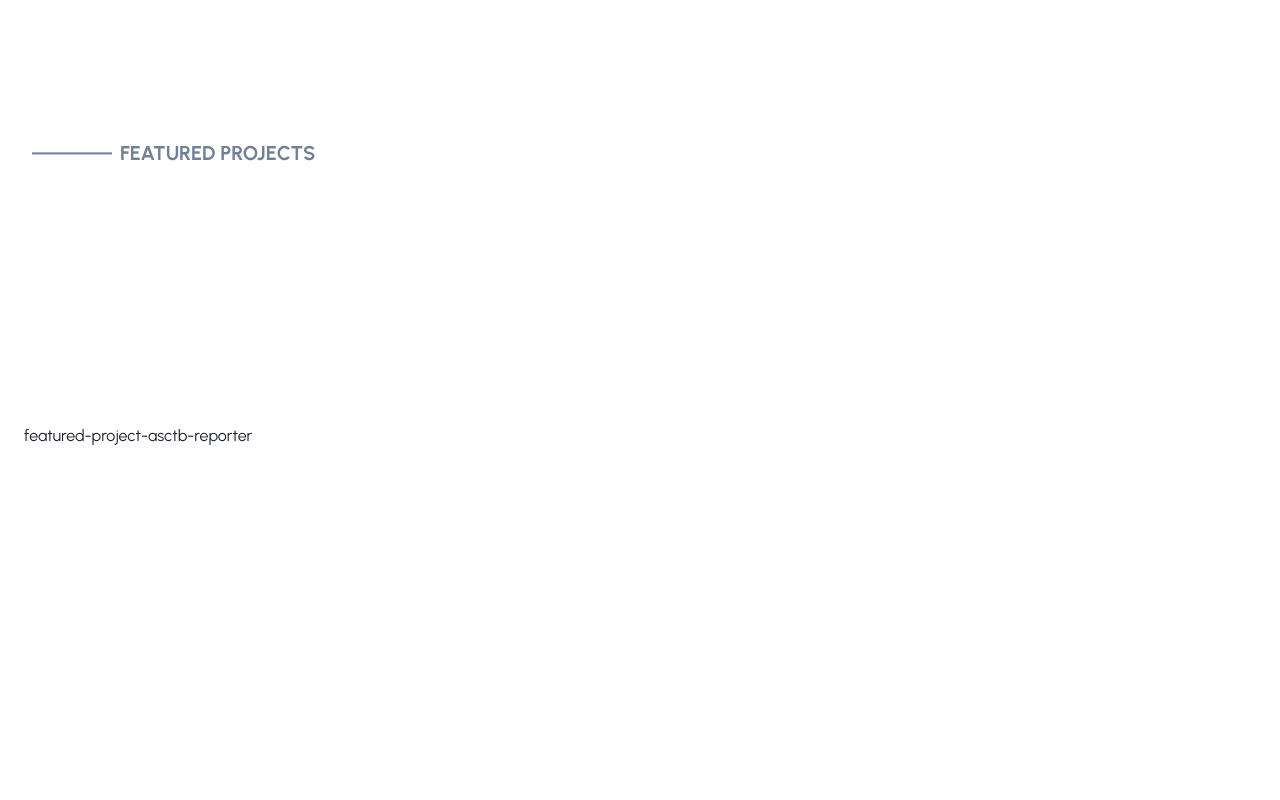
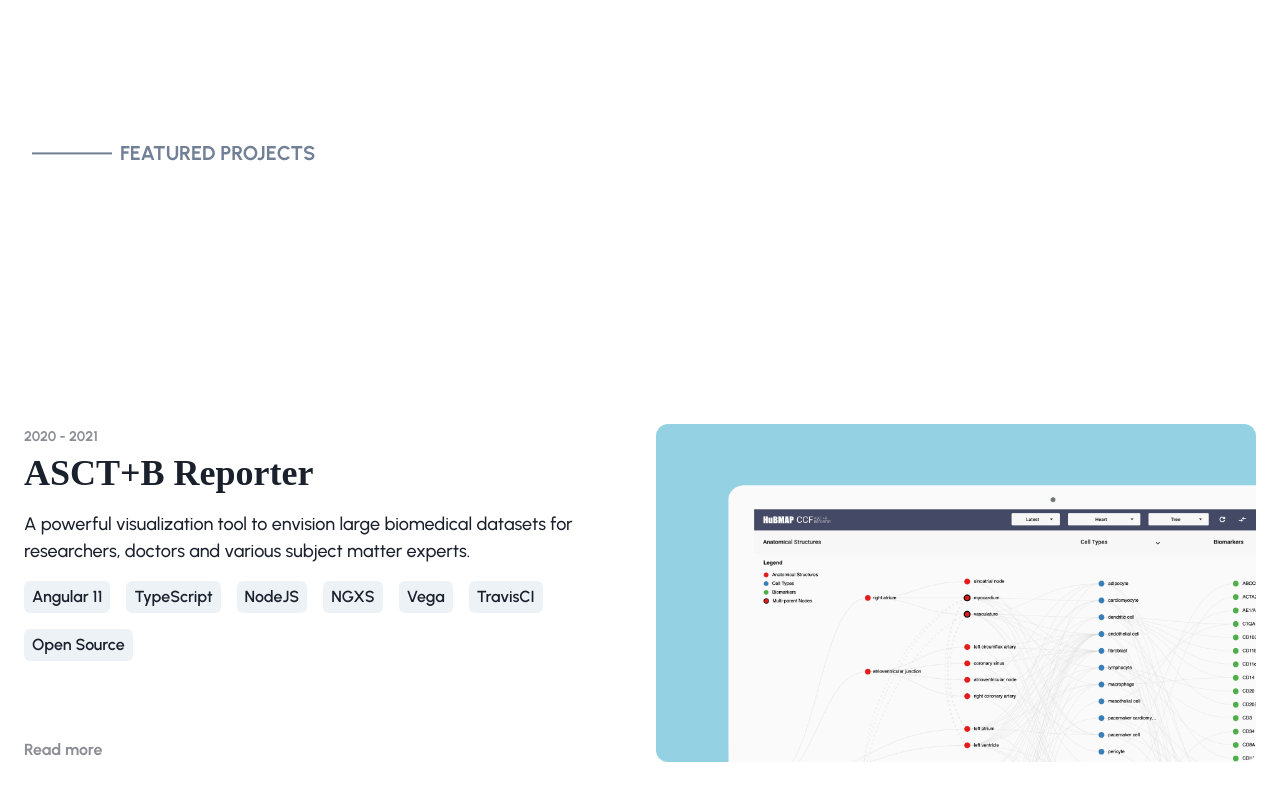
Before and after one commit to hrishikeshpaul/portfolio-template-v2, a React (Create React App) app: page / in a window 1280 px wide. Shown: the part 842-1642 px from the top of the page. Built offline with nearby package versions, Linux system fonts and the light colour scheme.

Commit message:
chore: aded basic feature proejct card

```diff
--- a/src/content/landing/landing.md
+++ b/src/content/landing/landing.md
@@ -1,4 +1,4 @@
-Welcome to my GitHub! I'm Paul, a Software Engineer (Frontend) at [Reputation](https://reputation.com/) based out of Chicago, Illinois. I recently graduated from Indiana University with a Master of Science degree in Computer Science, with an interest in Software Development, UX Design and Artificial Intelligence!
+Welcome to my GitHub! I'm Paul, a Software Engineer (Frontend) at [Reputation](https://reputation.com/) based out of Chicago, Illinois. I recently graduated from Indiana University with a Master of Science degree in Computer Science, with an interest in **Software Development**, **UX Design** and **Artificial Intelligence**!
 
 My background in both **development** and **design** puts me in a great position to create bold experiences and **I strive to make the perfect user interface look good, and work even better** – while keeping the user's needs at the center.
 
--- a/src/pages/featured-projects/featured-project-card/FeaturedProjectCard.tsx
+++ b/src/pages/featured-projects/featured-project-card/FeaturedProjectCard.tsx
@@ -1,4 +1,6 @@
 import { FC } from "react";
+
+import { Badge, Box, Flex, Heading, HStack, Image, Text } from "@chakra-ui/react";
 
 interface Props {
     id: string;
@@ -25,5 +27,48 @@ export const FeaturedProjectCard: FC<Props> = ({
     blog,
     image,
 }) => {
-    return <>{id}</>;
+    return (
+        <Flex justifyContent="space-between" id="featured-project-card" direction={{ base: "column", lg: "row" }}>
+            <Flex
+                h="auto"
+                pr={{ base: "8", lg: "0" }}
+                direction="column"
+                justifyContent="space-between"
+                flex={{ base: 1, lg: 0.6 }}
+            >
+                <Box>
+                    <Text fontSize="sm" fontWeight="700" opacity="0.5" as="span">
+                        {year}
+                    </Text>
+                    <Heading pt="1">{title}</Heading>
+                    <Text fontSize="lg" py="4">
+                        {description}
+                    </Text>
+                    <Flex pb="4" wrap="wrap" gap="4">
+                        {tags.map((tag) => (
+                            <Badge
+                                textTransform="capitalize"
+                                key={`${id}-tag-${tag}`}
+                                colorScheme="gray"
+                                borderRadius="md"
+                                px="8px"
+                                py="4px"
+                                fontSize="md"
+                                fontWeight="600"
+                            >
+                                {tag}
+                            </Badge>
+                        ))}
+                    </Flex>
+                </Box>
+                <Box fontWeight="700" opacity="0.5" as="span">
+                    Read more
+                </Box>
+            </Flex>
+
+            <Box flex={{ base: 1, lg: 0.6 }} pl={{ base: "0", lg: "8" }} pt={{ base: "8", lg: "0" }}>
+                <Image borderRadius="xl" src={image} />
+            </Box>
+        </Flex>
+    );
 };
--- a/src/shared/content/Content.tsx
+++ b/src/shared/content/Content.tsx
@@ -1,6 +1,6 @@
 import { FC } from "react";
 
-import { Text, Stack, StyleProps } from "@chakra-ui/react";
+import { Text, Stack, StyleProps, Link } from "@chakra-ui/react";
 import ReactMarkdown from "react-markdown";
 
 interface Props extends StyleProps {
@@ -13,6 +13,7 @@ export const Content: FC<Props> = ({ children, ...rest }) => {
             <ReactMarkdown
                 components={{
                     p: ({ node, ...props }) => <Text {...rest} {...props} />,
+                    a: ({ node, ...props }) => <Link href={props.href} target="_blank" color="primary.500" {...props} />,
                 }}
             >
                 {children as string}
--- a/src/theme/fonts/_font.scss
+++ b/src/theme/fonts/_font.scss
@@ -1,2 +1,2 @@
-@import url("https://fonts.googleapis.com/css2?family=Cormorant+Garamond:wght@300;400;500;600;700&display=swap");
+@import url("https://fonts.googleapis.com/css2?family=Cormorant:wght@300;400;500;600;700&display=swap");
 @import url("https://fonts.googleapis.com/css2?family=Urbanist:ital,wght@0,100;0,200;0,300;0,400;0,500;0,600;0,700;0,800;0,900;1,100;1,200;1,300;1,400;1,500;1,600;1,700;1,800;1,900&display=swap");
--- a/src/utils/Icons.tsx
+++ b/src/utils/Icons.tsx
@@ -1 +1,2 @@
+export { BsArrowRight as ArrowRightIcon } from "react-icons/bs";
 export { FaLinkedin as LinkedInIcon, FaGithub as GitHubIcon } from "react-icons/fa";
```
